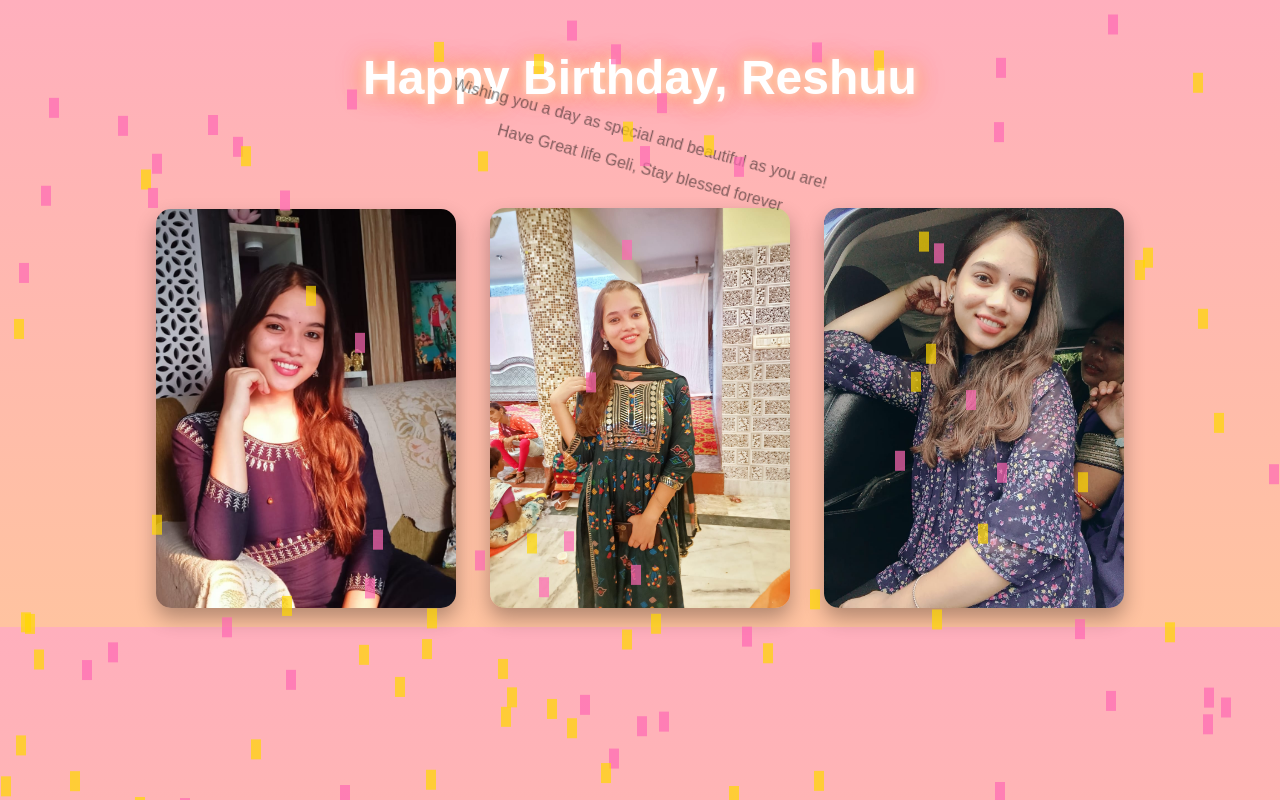
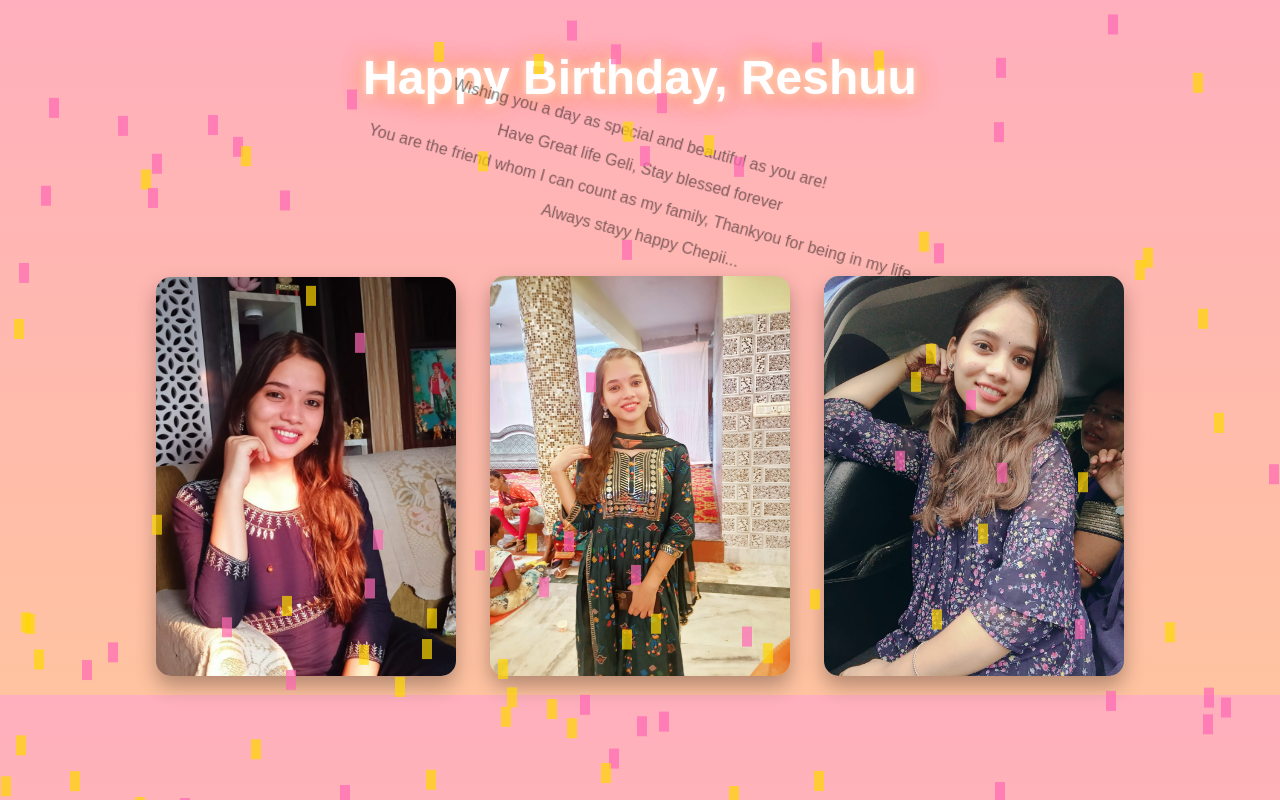
Before and after one commit to Balaji1817/reshu.github.io, a plain HTML site: page index.html in a window 1280 px wide. Drawn offline with Linux system fonts and the light colour scheme.

Commit message:
Update index.html

```diff
--- a/index.html
+++ b/index.html
@@ -118,6 +118,8 @@
         <h1 class="title glow">Happy Birthday, Reshuu </h1>
         <p class="sparkle">Wishing you a day as special and beautiful as you are! </p>
         <p class="sparkle">Have Great life Geli, Stay blessed forever</p>
+        <p class="sparkle">You are the friend whom I can count as my family, Thankyou for being in my life</p>
+        <p class="sparkle">Always stayy happy Chepii...</p>
         <div class="photos">
             <img src="reshuu1.jpg" alt="Happy Memory 1">
             <img src="reshuu2.jpg" alt="Happy Memory 2">
```
